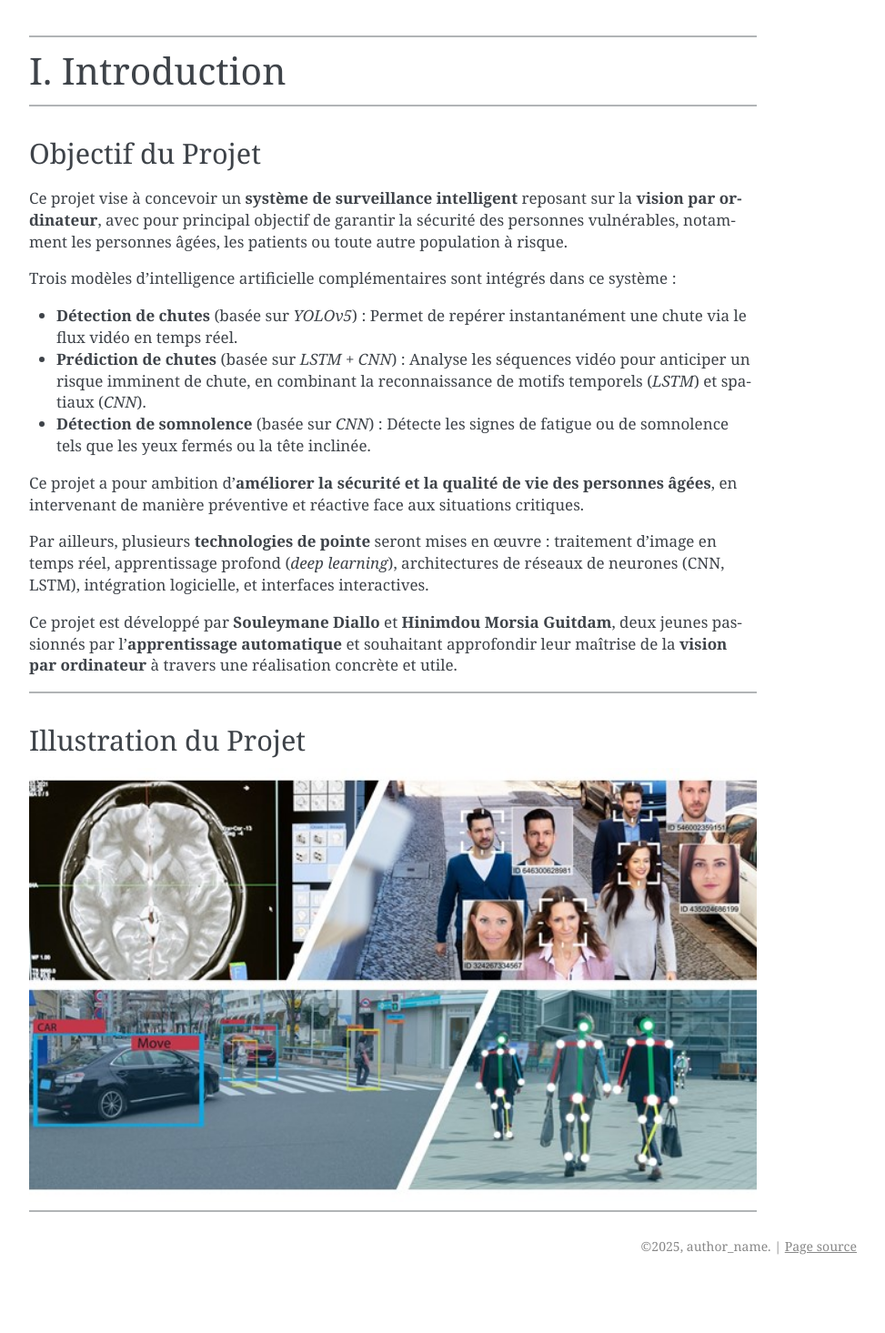
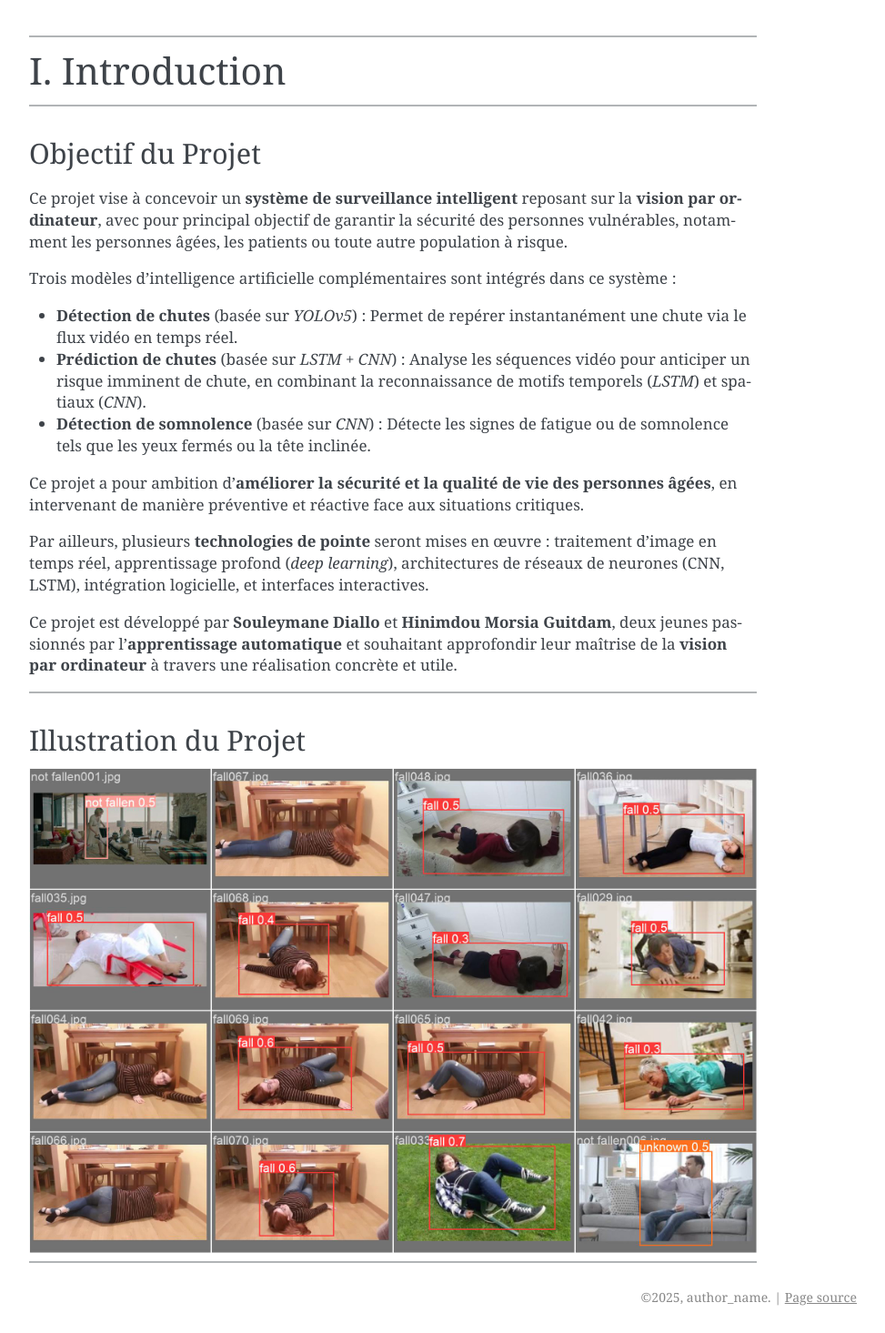
Before and after one commit to SouleymaneDiallo04/Syst-me-de-Surveillance-de-la-posture, a Sphinx documentation site: the page built from docs/source/introduction.rst, in a window 1280 px wide. Shown: the whole page at 91% size, without its empty margins (168-1141 px from the left). Built offline with Sphinx 7.4.7, drawn with Linux system fonts in a browser that asks for light colours; pages that are not in the unit, such as notebooks, are missing from menus; before the commit the page ends 1409 px from its top, so only the background shows below that.

Commit message:
Mise à jour des docstrings et du code

```diff
--- a/docs/source/introduction.rst
+++ b/docs/source/introduction.rst
@@ -27,7 +27,7 @@ Ce projet est développé par **Souleymane Diallo** et **Hinimdou Morsia Guitdam
 Illustration du Projet
 ----------------------
 
-.. image:: ../_static/iMAGE2.jpg
+.. image:: ../_static/ImageYolov5Model/val_batch0_pred.jpg
    :alt: Illustration du système ou des auteurs
    :align: center
    :width: 100%
```
